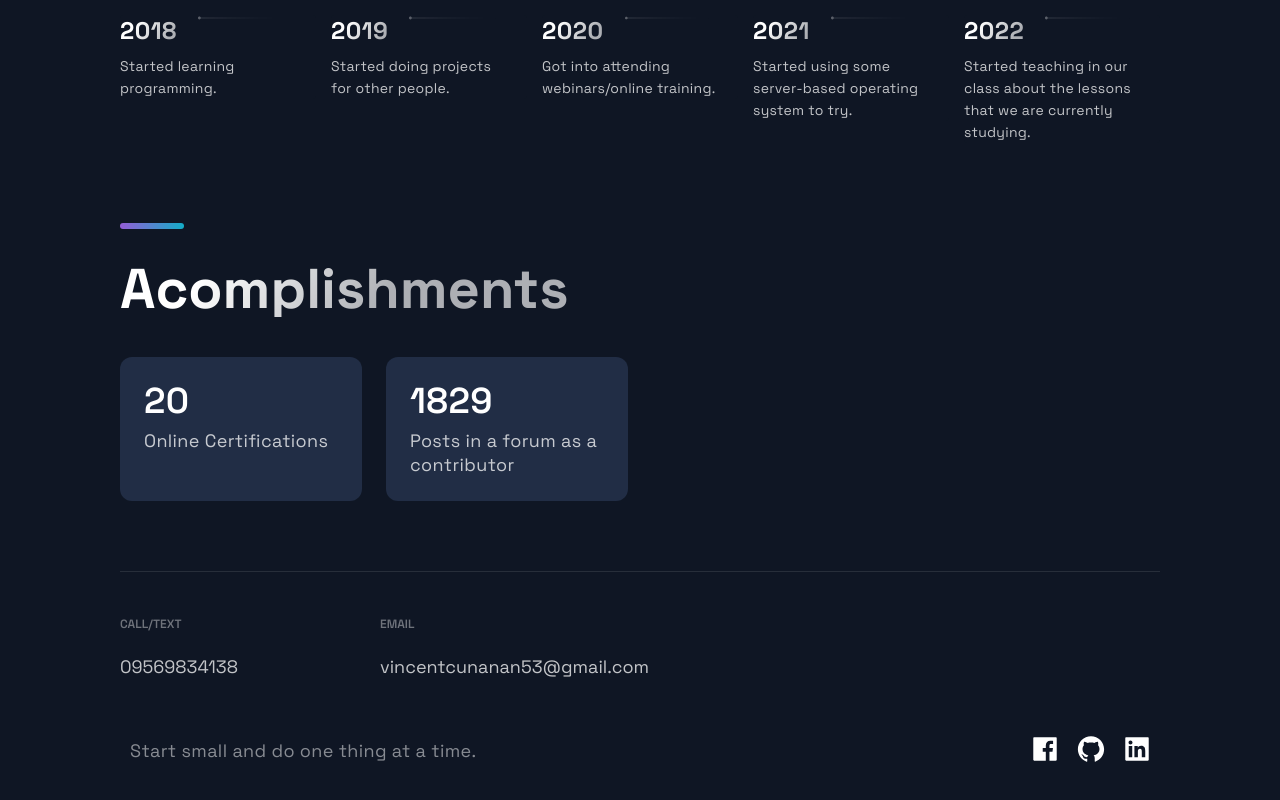
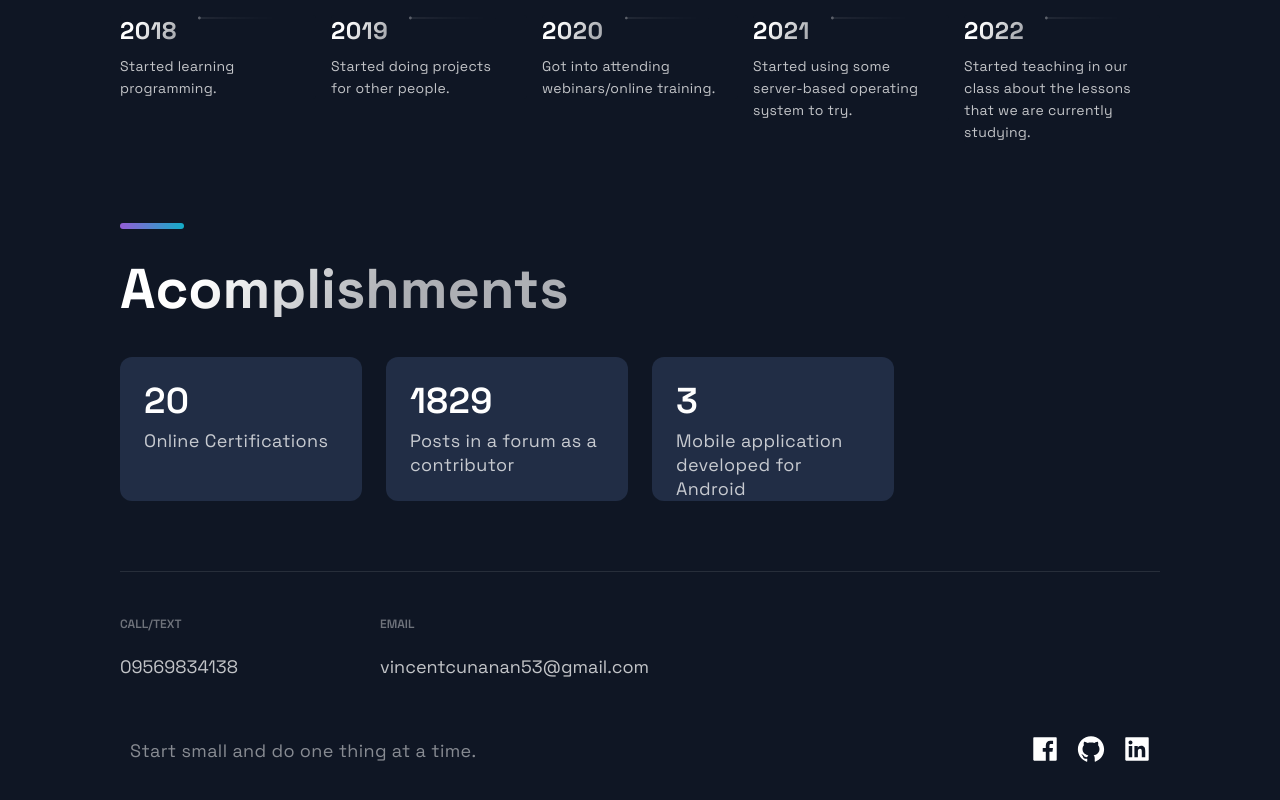
Before and after one commit to AishteruVincent/portfolio, a Next.js app: page / in a window 1280 px wide. Shown: the part 3011-3811 px from the top of the page. Built offline with nearby package versions, Linux system fonts and the light colour scheme.

Commit message:
Edited hero and accomplishments

```diff
--- a/src/components/Acomplishments/Acomplishments.js
+++ b/src/components/Acomplishments/Acomplishments.js
@@ -6,7 +6,7 @@
 const data = [
   { number: 20, text: 'Online Certifications'},
   { number: 1829, text: 'Posts in a forum as a contributor', },
- // { number: 5467, text: 'Watched anime episodes', },
+  { number: 3, text: 'Mobile application developed for Android', },
  // { number: 5000, text: 'Chapters of manga read', }
 ];
 
--- a/src/components/Hero/Hero.js
+++ b/src/components/Hero/Hero.js
@@ -16,7 +16,7 @@
 also continuing to learn and grow my knowledge, abilities,
 and experience.
     </SectionText>
-    <Button onClick={() => window.location = "https://google.com"}>Learn More</Button>
+    <Button onClick={() => window.location = "https://github.com/AishteruVincent"}>Learn More</Button>
   </LeftSection>
 
   </Section>
```
